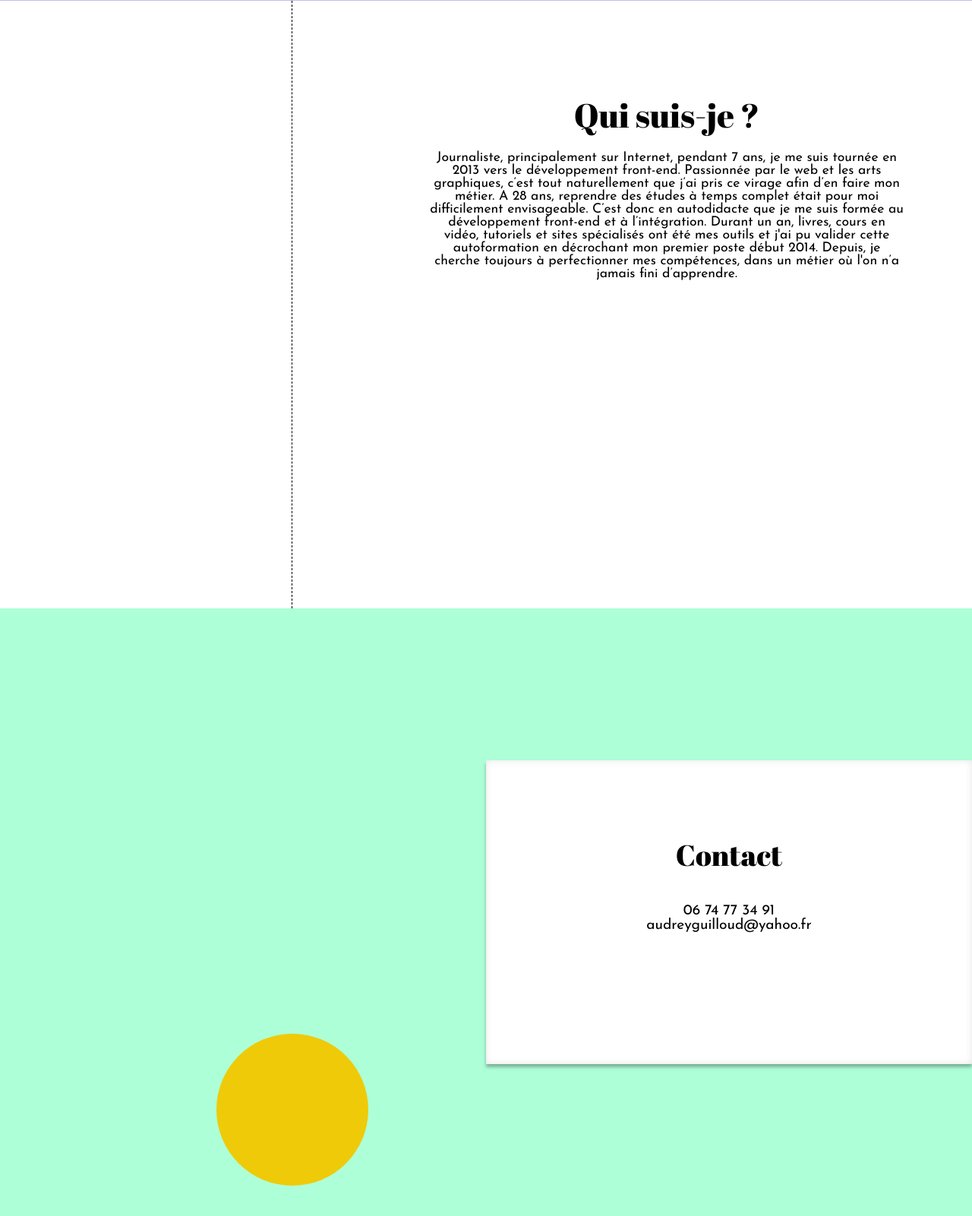
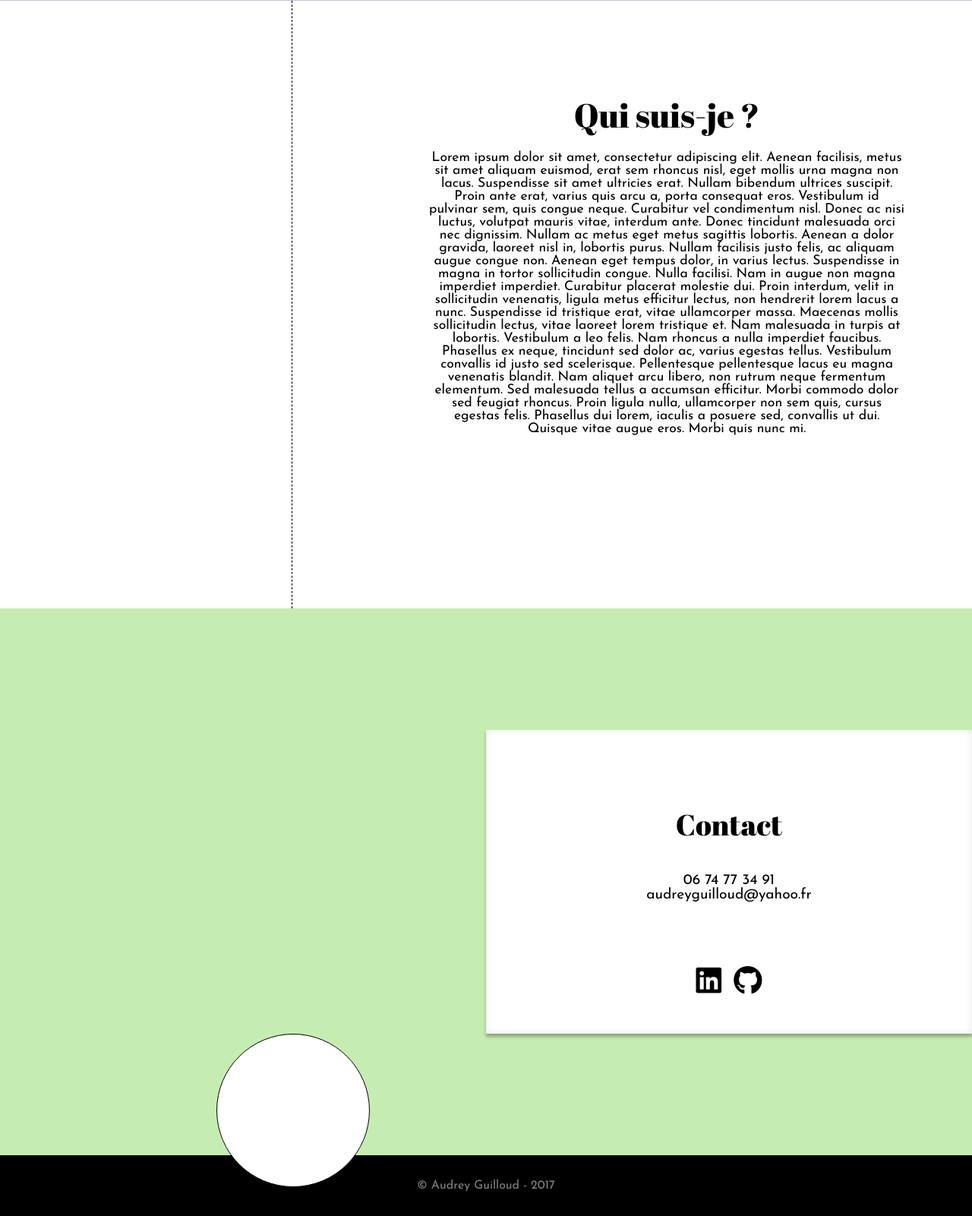
Before and after one commit to guilloudaudrey/portfolio, a PHP site: page / in a window 1280 px wide. Shown: the part 1639-3240 px from the top of the page at 76% size. Run offline with PHP 8.4, Linux system fonts and the light colour scheme; some libraries are stand-ins or nearby versions; some web fonts are replaced.

Commit message:
bannière

```diff
--- a/index.php
+++ b/index.php
@@ -18,7 +18,7 @@
     <body>
         <header>
             <div id="logo">
-                <h1 class="nomlogo"><img src="logo3.png" style="width: 50px; margin-left: 50px;margin-top: 0px;"></h1>
+                <h1 class="nomlogo"><img src="logo3.png"></h1>
                 <h2 class="navlogo">Développeuse<br> web<br> junior</h2>
             </div>
             <nav>
@@ -88,7 +88,9 @@
                     <h3>' . $language . '</h3>
                       <div class="trait2"></div>
                     <h4>' . $file . '</h4>
+
                     <div class="description">' . $description . '</div>
+
                     </div>
                 </div>
               </a>';
@@ -138,10 +140,9 @@
                     <div id="text_parcours">
                         <h1>Qui suis-je ?</h1>
                         <p>
-                            Journaliste, principalement sur Internet, pendant 7 ans, je me suis tournée en 2013 vers le développement front-end. Passionnée par le web et les arts graphiques, c’est tout naturellement que j’ai pris ce virage afin d’en faire mon métier.
+                            Lorem ipsum dolor sit amet, consectetur adipiscing elit. Aenean facilisis, metus sit amet aliquam euismod, erat sem rhoncus nisl, eget mollis urna magna non lacus. Suspendisse sit amet ultricies erat. Nullam bibendum ultrices suscipit. Proin ante erat, varius quis arcu a, porta consequat eros. Vestibulum id pulvinar sem, quis congue neque. Curabitur vel condimentum nisl. Donec ac nisi luctus, volutpat mauris vitae, interdum ante. Donec tincidunt malesuada orci nec dignissim. Nullam ac metus eget metus sagittis lobortis. Aenean a dolor gravida, laoreet nisl in, lobortis purus. Nullam facilisis justo felis, ac aliquam augue congue non. Aenean eget tempus dolor, in varius lectus. Suspendisse in magna in tortor sollicitudin congue. Nulla facilisi. Nam in augue non magna imperdiet imperdiet. Curabitur placerat molestie dui.
 
-                            A 28 ans, reprendre des études à temps complet était pour moi difficilement envisageable. C’est donc en autodidacte que je me suis formée au développement front-end et à l’intégration. Durant un an, livres, cours en vidéo, tutoriels et sites spécialisés ont été mes outils et j'ai pu valider cette autoformation en décrochant mon premier poste début 2014.
-                            Depuis, je cherche toujours à perfectionner mes compétences, dans un métier où l'on n’a jamais fini d’apprendre.
+Proin interdum, velit in sollicitudin venenatis, ligula metus efficitur lectus, non hendrerit lorem lacus a nunc. Suspendisse id tristique erat, vitae ullamcorper massa. Maecenas mollis sollicitudin lectus, vitae laoreet lorem tristique et. Nam malesuada in turpis at lobortis. Vestibulum a leo felis. Nam rhoncus a nulla imperdiet faucibus. Phasellus ex neque, tincidunt sed dolor ac, varius egestas tellus. Vestibulum convallis id justo sed scelerisque. Pellentesque pellentesque lacus eu magna venenatis blandit. Nam aliquet arcu libero, non rutrum neque fermentum elementum. Sed malesuada tellus a accumsan efficitur. Morbi commodo dolor sed feugiat rhoncus. Proin ligula nulla, ullamcorper non sem quis, cursus egestas felis. Phasellus dui lorem, iaculis a posuere sed, convallis ut dui. Quisque vitae augue eros. Morbi quis nunc mi.
                         </p>
                     </div>
                 </div>
@@ -152,8 +153,13 @@
                     <h3>Contact</h3>
                     <p> 06 74 77 34 91<br>
                         audreyguilloud@yahoo.fr</p>
+                        <a href="https://fr.linkedin.com/in/audrey-guilloud-09777a46"><i class="contactfa fa fa-linkedin-square fa-2x" aria-hidden="true" style="margin-right: 10px"></i></a>
+                        <a href="https://github.com/guilloudaudrey"><i class="contactfa fa fa-github fa-2x" aria-hidden="true"></i></a>
                 </div>
             </div>
+            <footer>
+                <p>© Audrey Guilloud - 2017</p>
+            </footer>
 
 
 
--- a/style.css
+++ b/style.css
@@ -41,6 +41,12 @@
     width: 180px;
     background: url(logo3.png) no-repeat center;
     background-size: 50%;
+}
+
+#logo>.nomlogo>img {
+    width: 50px;
+    margin-left: 50px;
+    margin-top: 0px;
 }
 
 .traitshrink {
@@ -232,7 +238,7 @@
     display: flex;
     justify-content: space-around;
     flex-wrap: wrap;
-        width: 80%;
+    width: 75%;
 }
 
 .competences {
@@ -279,7 +285,8 @@
     width: 200px;
     height: 200px;
     border-radius: 100%;
-        background: #EFCA08;
+    border: 1px solid black;
+    background: white;
     position: absolute;
     left: 285px;
     top: 3000px;
@@ -297,8 +304,8 @@
 }
 
 #contact {
-        height: 100vh;
-        background: #adffd7;
+    height: 90vh;
+    background: #c6edb1;
     background-position-y: -750px;
     background-position-x: -500px;
     background-size: 200%;
@@ -336,6 +343,8 @@
 .shadow2 {
     box-shadow: 0 4px 4px rgba(0, 0, 0, 0.3), 0 0 10px rgba(0, 0, 0, 0.1) inset;
 }
+
+
 /*styling shadows
 ****************************************************************/
 
@@ -421,6 +430,55 @@
     animation-duration: 8s;
 }
 
+.contactfa:hover {
+    color: green;
+}
+
+footer {
+    height: 10vh;
+    background: black;
+}
+
+footer p {
+    margin: 0;
+    text-align: center;
+    color: grey;
+    line-height: 10vh;
+    font-family: 'Josefin Sans', sans-serif;
+}
+
+
+/******** media queries****************/
+
+@media screen and (max-width: 1100px) {
+    #logo>.nomlogo>img {
+        width: 40px;
+    }
+    .navlogo {
+        height: 30px;
+    }
+    header {
+        height: 90px;
+    }
+    .about {}
+}
+
+@media screen and (max-width: 1000px) {
+    .card {
+        left: -200px;
+    }
+    .calque {
+        width: 600px;
+    }
+    .img {
+        width: 600px;
+        overflow: hidden;
+    }
+}
+
+
+/***************animations*********************/
+
 @keyframes annotation-dot {
     from {
         box-shadow: 0 0 3px #fff;
```
Lines whose indentation alone changed are shown as unchanged.
